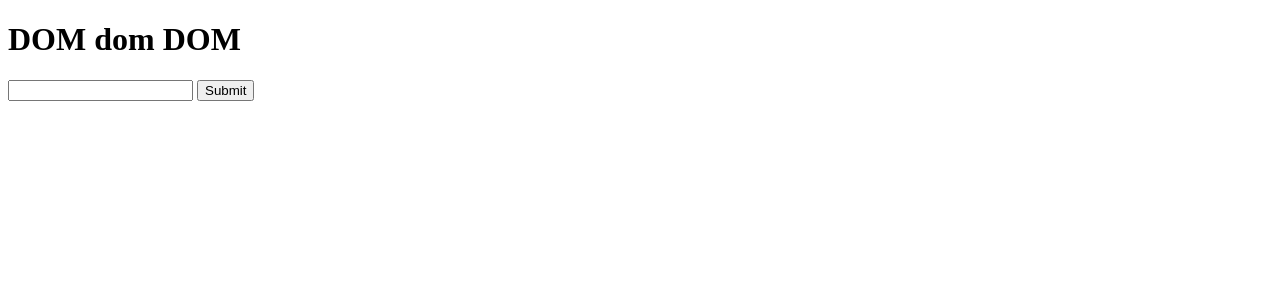
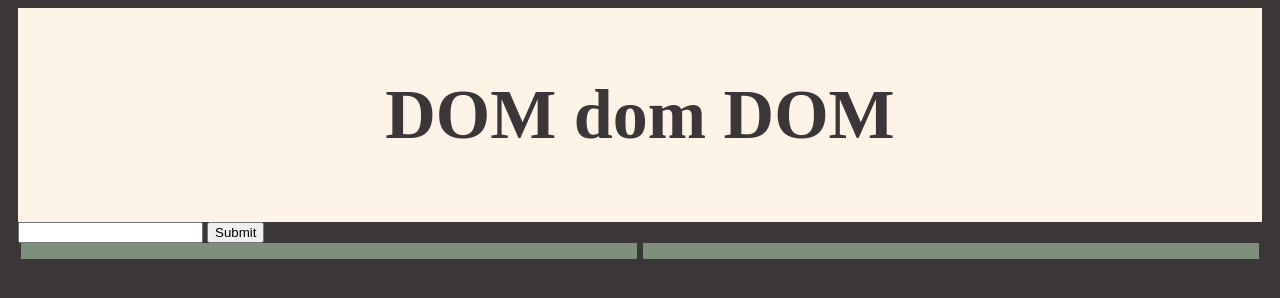
Before and after one commit to FACN3/domdomdom, a website: page index.html in a window 1280 px wide. Drawn offline with Linux system fonts and the light colour scheme.

Commit message:
A Bit Of Styling
related to issue #10

```diff
--- a/css/style.css
+++ b/css/style.css
@@ -0,0 +1,38 @@
+body{
+  background-color: #3B3738;
+  padding: 0 10px 0 10px;
+}
+.header{
+  padding: 20px 0 20px 0;
+  text-align: center;
+  font-size: 35px;
+  color: #3B3738;
+  background-color: #FDF3E7;
+}
+.div__article{
+  display: block;
+  width:95%;
+  margin:auto;
+  background-color: #3B3738;
+  text-align: center;
+}
+div__article--title{
+  color: #3B3738;
+  font-size: 26px;
+}
+.news{
+  width : 47%;
+  background-color: #7E8F7C;
+  padding: 8px 16px 8px 16px;
+}
+.wiki{
+  width : 47%;
+  background-color: #7E8F7C;
+  padding: 8px 16px 8px 16px;
+}
+.data{
+  display: flex;
+  width:100%;
+  justify-content: space-around;
+  /*background-color: #FDF3E7;*/
+}
--- a/index.html
+++ b/index.html
@@ -9,7 +9,7 @@
 
 <body>
 
-  <h1>DOM dom DOM</h1>
+  <div class="header"><h1>DOM dom DOM</h1></div>
   <div>
     <input type="text" class="searchBar">
     <button class="submitButton"> Submit </button>
--- a/js/logic.js
+++ b/js/logic.js
@@ -87,9 +87,7 @@ function datatoDOMG(filteredData) {
     var new_div = document.createElement("div");
     var new_article = document.createElement("article");
     var h2_title = document.createElement("h2");
-
     var p_tag = document.createElement("p");
-
     h2_title.textContent = obj.Title;
     p_tag.textContent = obj.URL;
     new_article.appendChild(h2_title);
```
